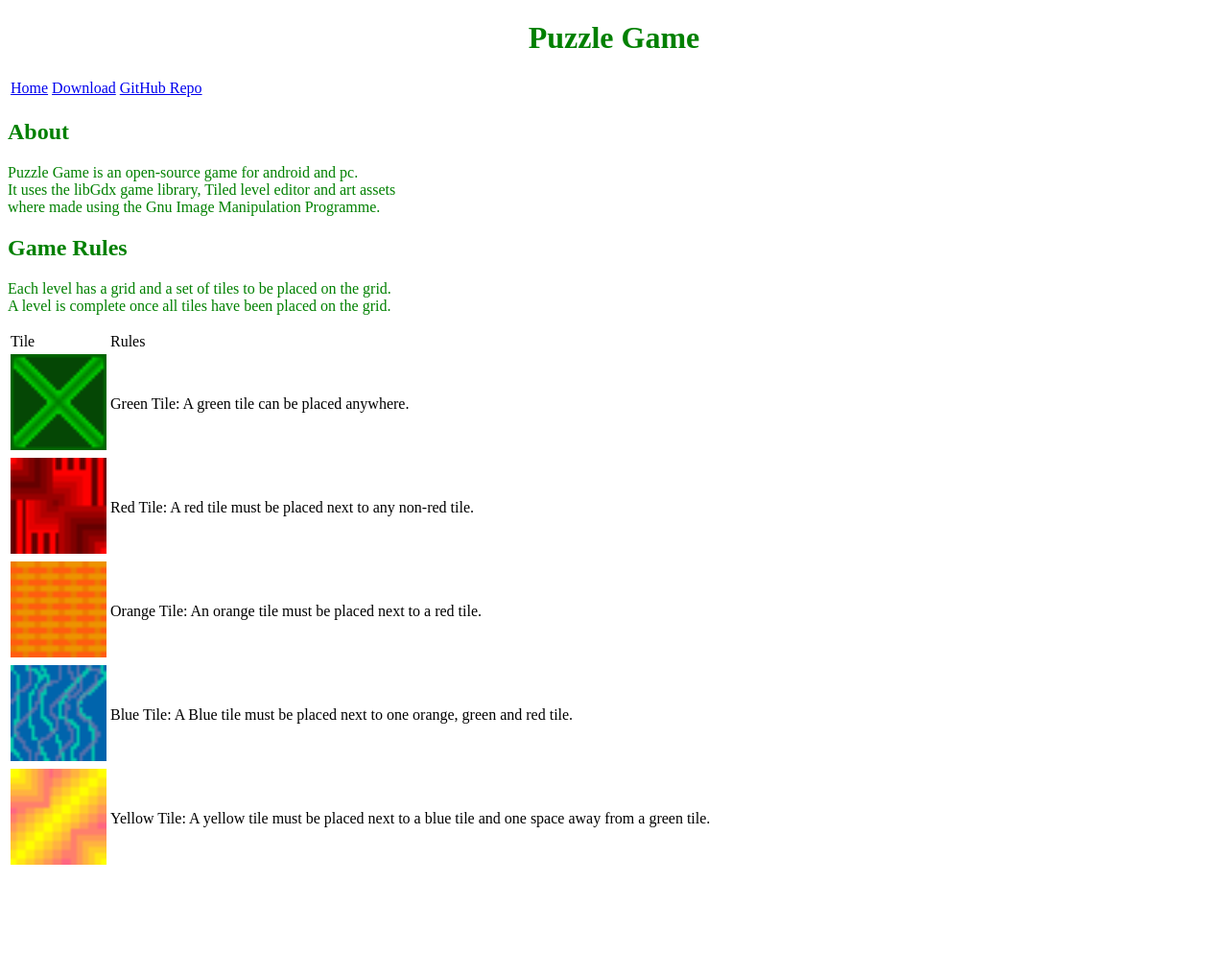
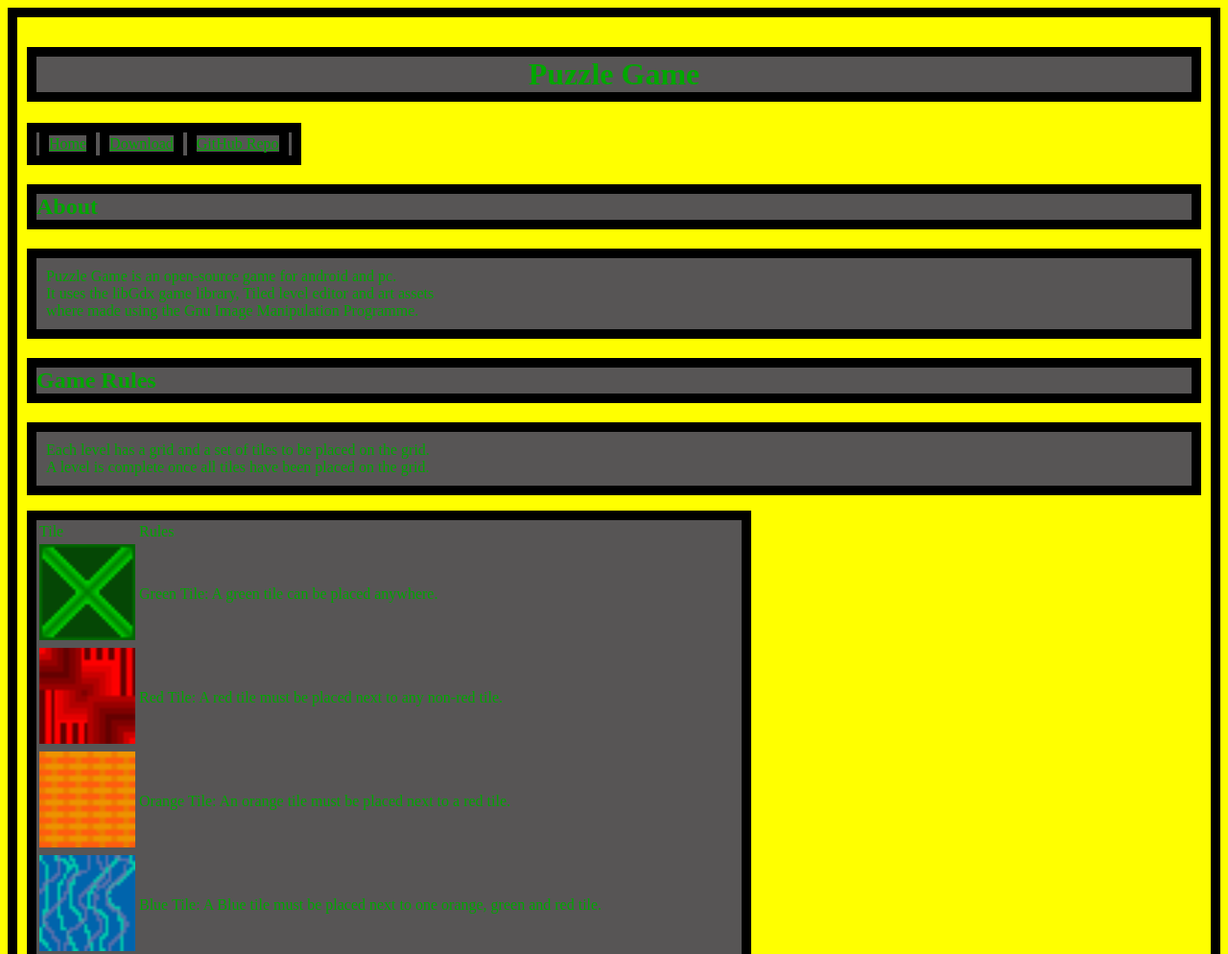
Before and after one commit to JohnMckane/PuzzleGame, a plain HTML site: page index.html in a window 1280 px wide. Shown: the top 994 px of the page at 96% size. Before the commit the page ends 916 px from the top, so only its background shows below. Drawn offline with Linux system fonts and the light colour scheme.

Commit message:
website done

```diff
--- a/style.css
+++ b/style.css
@@ -1,12 +1,37 @@
+body{
+	background-color: yellow;
+	border: 10px solid black;
+	padding: 10px;
+}
 p{
-	color: green;
+	padding: 10px;
+	color: #00a700;
 	text-align: left;
+background-color: #575555;
+border: 10px solid black;
 }
 h1{
-	color: green;
+	color: #00a700;
 	text-align: center;
+background-color: #575555;
+border: 10px solid black;
 }
 h2{
-	color: green;
+	color: #00a700;
 	text-align: left;
+
+background-color: #575555;
+border: 10px solid black;
 }
+a{
+color: #00a700;
+background-color: #575555;
+border: 10px solid black;
+}
+
+table{
+color: #00a700;
+
+background-color: #575555;
+border: 10px solid black;
+}
```
